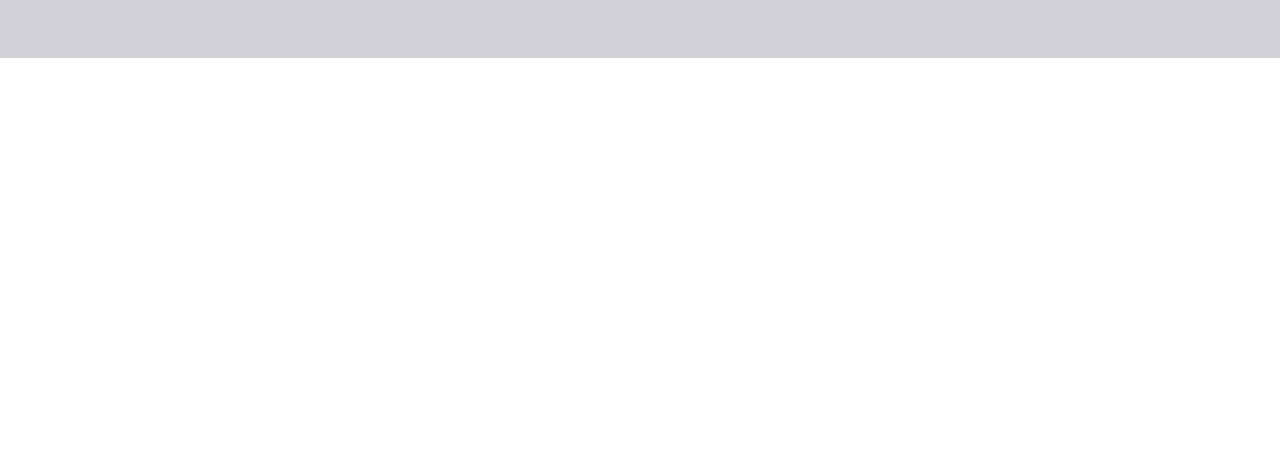
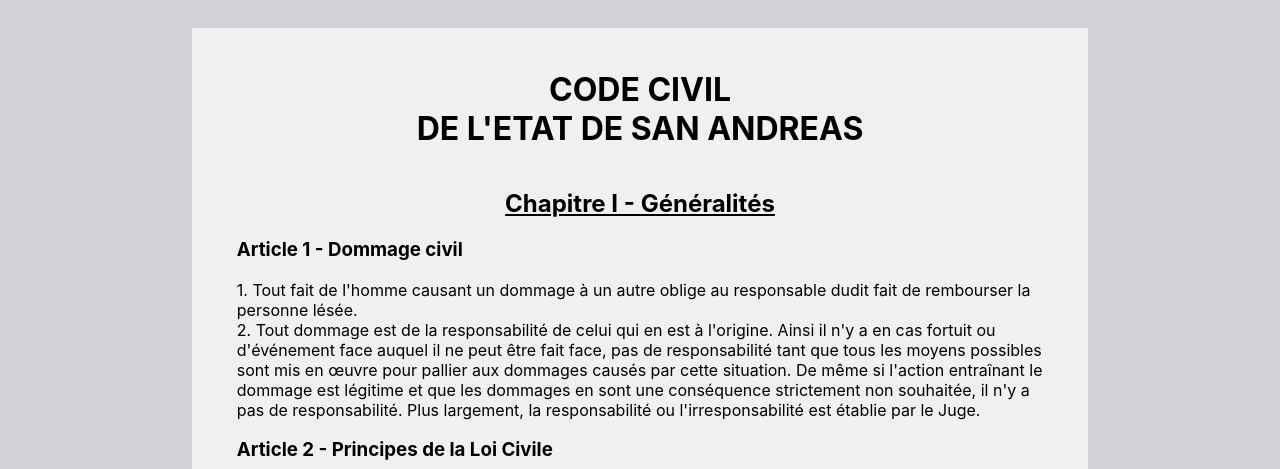
Before and after one commit to JimCarter44/siterpmatrice, a React (Create React App) app: page / in a window 1280 px wide. Shown: the part 331-800 px from the top of the page. Built offline with nearby package versions, Linux system fonts and the light colour scheme.

Commit message:
last commit for law pages

```diff
--- a/src/page/gouvernment/Gouvernment.js
+++ b/src/page/gouvernment/Gouvernment.js
@@ -19,14 +19,14 @@ function Gouvernment() {
             </div>
             <BrowserRouter>
                 <div className="navGouvernment">
-                    <NavLink exact to="/CivilLaw" className="navLinkCss">Code civil</NavLink>
+                    <NavLink exact to="/" className="navLinkCss">Code civil</NavLink>
                     <NavLink exact to="/RoadLaw" className="navLinkCss">Code de la route</NavLink>
                     <NavLink exact to="/SanAndreasConstitution" className="navLinkCss">Constitution de San Andreas</NavLink>
                     <NavLink exact to="/UnitedStateConstitution" className="navLinkCss">Constitution des États Unis d'Amérique</NavLink>
                 </div>
                 <div className="displayGouv">
                     <Routes>
-                        <Route path="/CivilLaw" element={<CivilLaw/>}/>
+                        <Route path="/" element={<CivilLaw/>}/>
                         <Route path="/RoadLaw" element={<RoadLaw/>}/>
                         <Route path="/SanAndreasConstitution" element={<SanAndreasConstitution/>}/>
                         <Route path="/UnitedStateConstitution" element={<UnitedStateConstitution/>}/>
```
